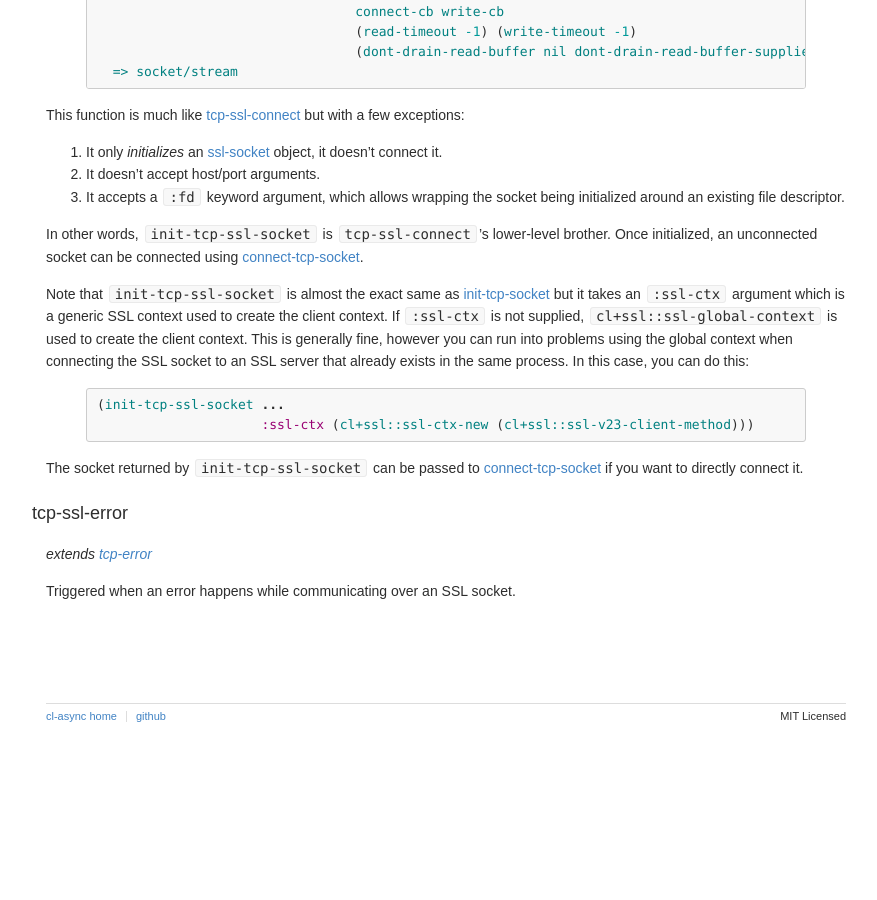
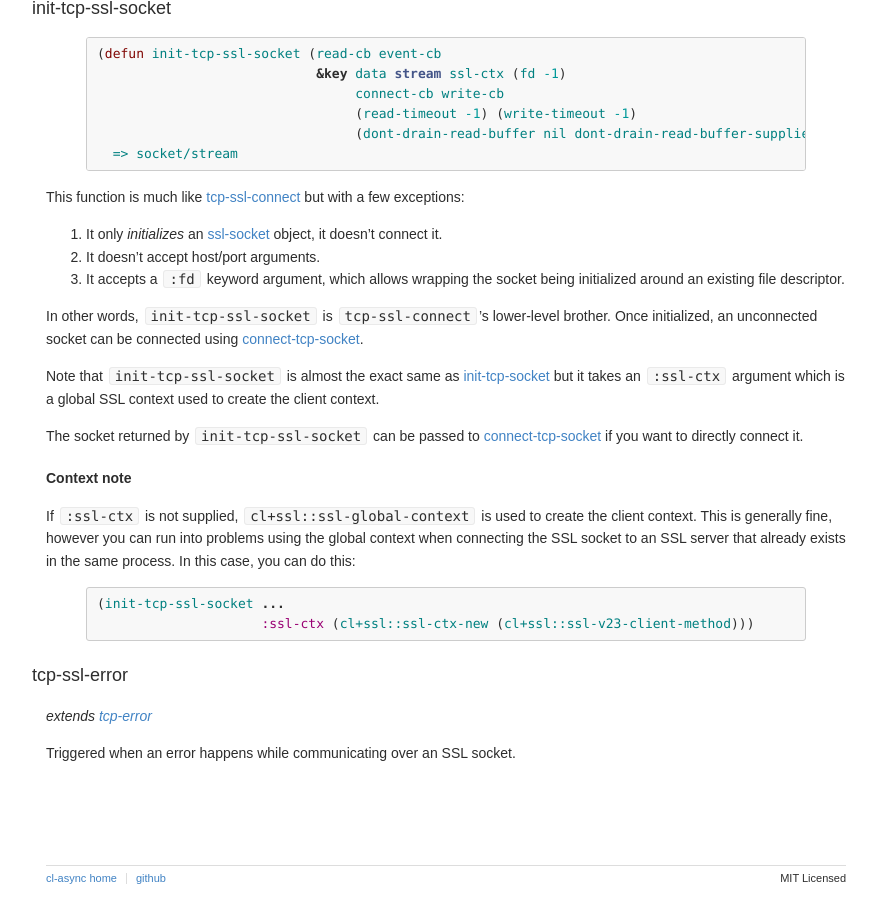
Before and after one commit to orthecreedence/cl-async, a Jekyll site: the page built from tcp-ssl.md, in a window 1280 px wide and 900 px high, scrolled down 1878 px. Shown: the whole window, without its empty margins (194-1071 px from the left). Built offline with Jekyll 4.4.1, drawn with Linux system fonts in a browser that asks for light colours; Markdown is read by kramdown in place of the engine named in the settings; before the commit the page ends 2616 px from its top, so only the background shows below that; some of the changed text lies outside the part shown.

Commit message:
notes on context

```diff
--- a/tcp-ssl.md
+++ b/tcp-ssl.md
@@ -47,6 +47,13 @@ every argument is the same for `tcp-connect` as it is for `tcp-connect-ssl`,
 except `tcp-ssl-connect` takes an (optional) SSL context object in the keyword
 `:ssl-ctx` parameter. This tells it to use the given context instead of the
 global/generic context created by `cl+ssl` when initializing.
+
+`tcp-ssl-connect` takes an (optional) `:ssl-ctx` argument which is a
+generic/global SSL context object which is used to create the *client* context
+used to initialize the socket. If a context is not specified, the global context
+in the `cl+ssl` package will be used: `cl+ssl::*ssl-global-context*`. See the
+[notes on using the global context](#init-tcp-ssl-socket-context-note) if you
+run into problems.
 
 `tcp-ssl-connect` returns an [ssl-socket](#ssl-socket) object, which is an
 extension of the [socket](/cl-async/tcp#socket) class, and can be used with all
@@ -136,21 +143,24 @@ Once initialized, an unconnected socket can be connected using
 [connect-tcp-socket](/cl-async/tcp#connect-tcp-socket).
 
 Note that `init-tcp-ssl-socket` is almost the exact same as [init-tcp-socket](/cl-async/tcp#init-tcp-socket)
-but it takes an `:ssl-ctx` argument which is a generic SSL context used to
-create the client context. If `:ssl-ctx` is not supplied,
-`cl+ssl::ssl-global-context` is used to create the client context. This is
-generally fine, however you can run into problems using the global context when
-connecting the SSL socket to an SSL server that already exists in the same
-process. In this case, you can do this:
+but it takes an `:ssl-ctx` argument which is a global SSL context used to
+create the client context.
+
+The socket returned by `init-tcp-ssl-socket` can be passed to
+[connect-tcp-socket](/cl-async/tcp#connect-tcp-socket) if you want to directly
+connect it.
+
+<a id="init-tcp-ssl-socket-context-note"></a>
+##### Context note
+If `:ssl-ctx` is not supplied, `cl+ssl::ssl-global-context` is used to create
+the client context. This is generally fine, however you can run into problems
+using the global context when connecting the SSL socket to an SSL server that
+already exists in the same process. In this case, you can do this:
 
 {% highlight cl %}
 (init-tcp-ssl-socket ...
                      :ssl-ctx (cl+ssl::ssl-ctx-new (cl+ssl::ssl-v23-client-method)))
 {% endhighlight %}
-
-The socket returned by `init-tcp-ssl-socket` can be passed to
-[connect-tcp-socket](/cl-async/tcp#connect-tcp-socket) if you want to directly
-connect it.
 
 
 {% comment %}
```
